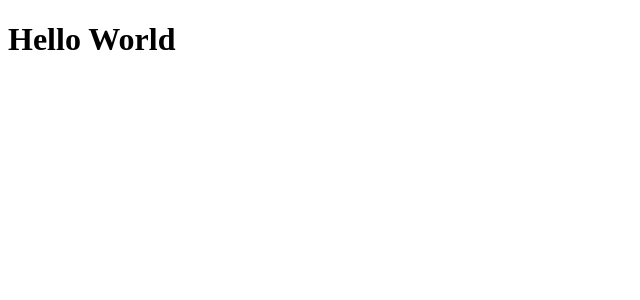
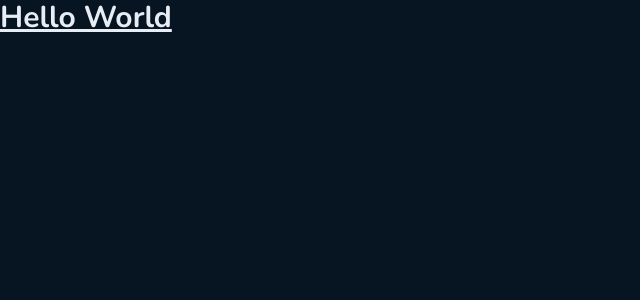
Before and after one commit to Tiago0Br/github-blog-rocketseat, a React (Vite) app: page / in a window 1280 px wide. Shown: the top 300 px of the page, without its empty margins (0-640 px from the left). Built offline with nearby package versions, Linux system fonts and the light colour scheme.

Commit message:
feature: configurando o tailwind no projeto e criando tema

```diff
--- a/biome.json
+++ b/biome.json
@@ -1,5 +1,12 @@
 {
   "$schema": "https://biomejs.dev/schemas/2.2.5/schema.json",
+  "linter": {
+    "rules": {
+      "suspicious": {
+        "noUnknownAtRules": "off"
+      }
+    }
+  },
   "javascript": {
     "formatter": {
       "enabled": true,
--- a/index.html
+++ b/index.html
@@ -3,10 +3,13 @@
   <head>
     <meta charset="UTF-8" />
     <link rel="icon" type="image/svg+xml" href="/vite.svg" />
+    <link rel="preconnect" href="https://fonts.googleapis.com" />
+    <link rel="preconnect" href="https://fonts.gstatic.com" crossorigin />
+    <link href="https://fonts.googleapis.com/css2?family=Nunito:ital,wght@0,200..1000;1,200..1000&display=swap" rel="stylesheet" />
     <meta name="viewport" content="width=device-width, initial-scale=1.0" />
-    <title>github-blog</title>
+    <title>Github Blog</title>
   </head>
-  <body>
+  <body class="font-nunito bg-base-background text-base-text antialiased">
     <div id="root"></div>
     <script type="module" src="/src/main.tsx"></script>
   </body>
--- a/package.json
+++ b/package.json
@@ -11,8 +11,10 @@
     "preview": "vite preview"
   },
   "dependencies": {
+    "@tailwindcss/vite": "^4.1.14",
     "react": "^19.2.0",
-    "react-dom": "^19.2.0"
+    "react-dom": "^19.2.0",
+    "tailwindcss": "^4.1.14"
   },
   "devDependencies": {
     "@biomejs/biome": "2.2.5",
--- a/src/app.tsx
+++ b/src/app.tsx
@@ -1,3 +1,3 @@
 export function App() {
-  return <h1>Hello World</h1>
+  return <h1 className="text-base-title text-3xl font-bold underline">Hello World</h1>
 }
--- a/src/index.css
+++ b/src/index.css
@@ -0,0 +1,17 @@
+@import "tailwindcss";
+
+@theme {
+  --color-blue: #3294F8;
+  --color-base-title: #E7EDF4;
+  --color-base-subtitle: #C4D4E3;
+  --color-base-text: #AFC2D4;
+  --color-base-span: #7B96B2;
+  --color-base-label: #3A536B;
+  --color-base-border: #1C2F4D;
+  --color-base-post: #112131;
+  --color-base-profile: #0B1B2B;
+  --color-base-background: #071422;
+  --color-base-input: #040F1A;
+
+  --font-nunito: 'Nunito', sans-serif;
+}
--- a/vite.config.ts
+++ b/vite.config.ts
@@ -1,6 +1,7 @@
+import tailwindcss from '@tailwindcss/vite'
+import react from '@vitejs/plugin-react'
 import { defineConfig } from 'vite'
-import react from '@vitejs/plugin-react'
 
 export default defineConfig({
-  plugins: [react()],
+  plugins: [react(), tailwindcss()],
 })
```
Also changed, not shown: 1 other file (tests, documents, lock files or other folders).
